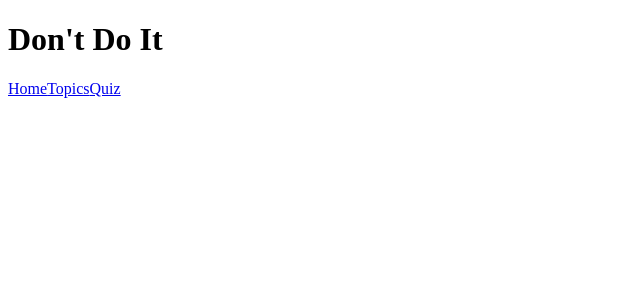
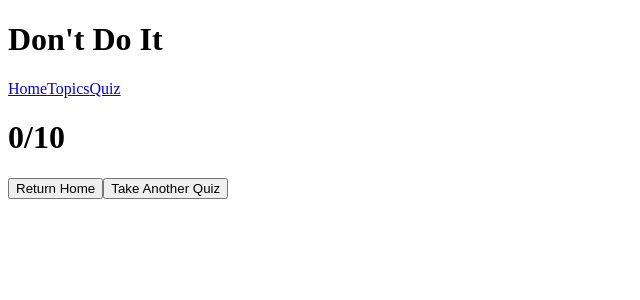
Before and after one commit to kisorv/DontDoIt_FinalProject, an Angular app: page /results in a window 1280 px wide. Before the commit this address led to /. Shown: the top 300 px of the page, without its empty margins (0-640 px from the left). Built offline with nearby package versions, Linux system fonts and the light colour scheme.

Commit message:
added results component to display user score

```diff
--- a/src/app/app.module.ts
+++ b/src/app/app.module.ts
@@ -12,6 +12,7 @@ import { DontdoitService } from "./dontdoit.service";
 import { QuizComponent } from "./quiz/quiz.component";
 import { QuizQuestionsComponent } from "./quizQuestions/quizQuestions.component";
 import { FormsModule } from "@angular/forms";
+import { ResultsComponent } from "./results/results.component";
 
 const appRoutes: Routes = [
   { path: "home", component: HomeComponent },
@@ -21,6 +22,7 @@ const appRoutes: Routes = [
   { path: "topics", component: TopicsComponent },
   { path: "quiz", component: QuizComponent },
   { path: "quiz/:category", component: QuizQuestionsComponent },
+  { path: "results", component: ResultsComponent },
   { path: "", redirectTo: "/home", pathMatch: "full" }
 ];
 
@@ -33,7 +35,8 @@ const appRoutes: Routes = [
     TopicsComponent,
     HomeComponent,
     QuizComponent,
-    QuizQuestionsComponent
+    QuizQuestionsComponent,
+    ResultsComponent
   ],
   imports: [
     BrowserModule,
--- a/src/app/dontdoit.service.ts
+++ b/src/app/dontdoit.service.ts
@@ -1,7 +1,6 @@
 import { Injectable } from "@angular/core";
 import { HttpClient } from "@angular/common/http";
-// import { Router } from "@angular/router";
-import { Observable } from "rxjs";
+import { Router } from "@angular/router";
 
 @Injectable({
   providedIn: "root"
@@ -12,7 +11,7 @@ export class DontdoitService {
   submittedAnswers: any;
   quizQuestions: any;
 
-  constructor(private http: HttpClient) {}
+  constructor(private http: HttpClient, private router: Router) {}
 
   getWeddingQuestions() {
     return this.http.get("http://localhost:8080/wedding");
@@ -33,4 +32,20 @@ export class DontdoitService {
       }
     }
   }
+
+  returnScore() {
+    return this.userScore;
+  }
+
+  navigateToResults() {
+    this.router.navigate(["results"]);
+  }
+
+  navigateToHome() {
+    this.router.navigate(["home"]);
+  }
+
+  navigateToQuiz() {
+    this.router.navigate(["quiz"]);
+  }
 }
--- a/src/app/quizQuestions/quizQuestions.component.ts
+++ b/src/app/quizQuestions/quizQuestions.component.ts
@@ -27,7 +27,9 @@ export class QuizQuestionsComponent implements OnInit {
 
   submitForm(form: NgForm) {
     this.dontdoitService.calculateScore(form.value, this.questions);
-    console.log(form.value);
     form.reset();
+    this.dontdoitService.navigateToResults();
   }
+
+
 }
--- /dev/null
+++ b/src/app/results/results.component.html
@@ -0,0 +1,4 @@
+<h1>{{ score }}/10</h1>
+
+<button (click)="handleHomeClick()">Return Home</button>
+<button (click)="handleQuizClick()">Take Another Quiz</button>
--- /dev/null
+++ b/src/app/results/results.component.ts
@@ -0,0 +1,24 @@
+import { Component, OnInit } from "@angular/core";
+import { DontdoitService } from "../dontdoit.service";
+
+@Component({
+  selector: "app-results",
+  templateUrl: "./results.component.html",
+  styleUrls: ["./results.component.css"]
+})
+export class ResultsComponent implements OnInit {
+  score: number = 0;
+  constructor(private dontdoitService: DontdoitService) {}
+
+  ngOnInit() {
+    this.score = this.dontdoitService.returnScore();
+  }
+
+  handleHomeClick() {
+    this.dontdoitService.navigateToHome();
+  }
+
+  handleQuizClick() {
+    this.dontdoitService.navigateToQuiz();
+  }
+}
```
Also changed, not shown: src/app/quizQuestions/quizQuestions.component.html (line endings or trailing spaces), src/app/results/results.component.css (added), 1 other file (tests, documents, lock files or other folders).
